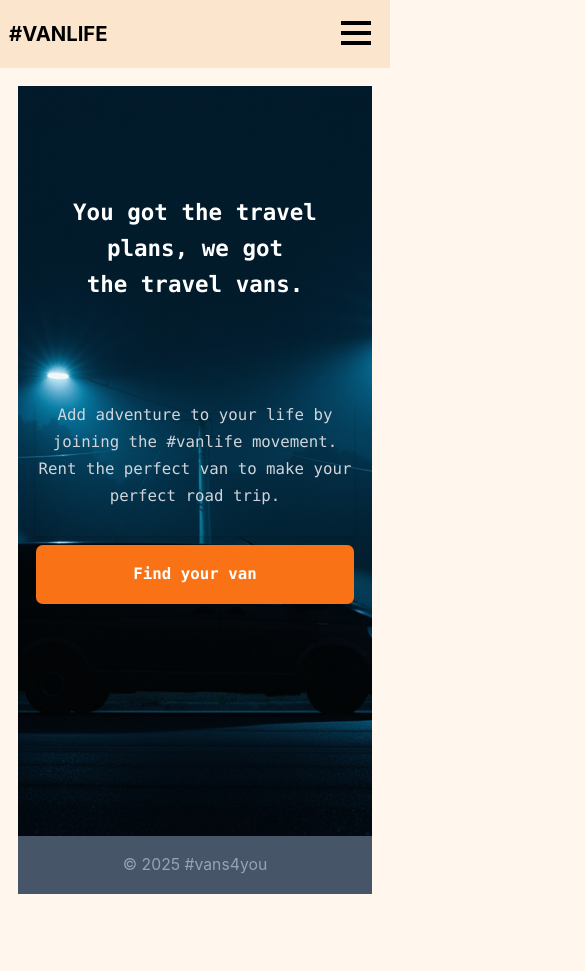
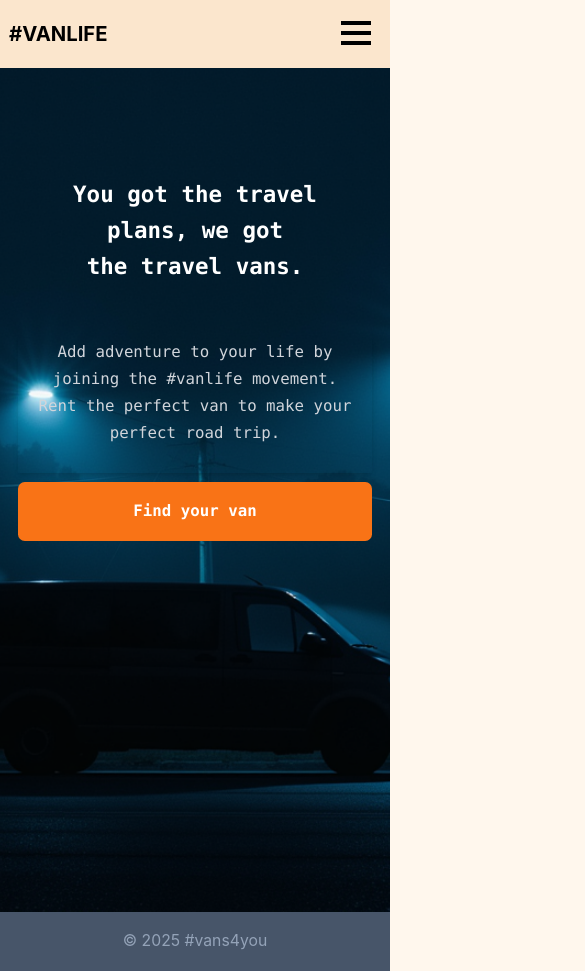
Before and after one commit to bimeksf/VansPage, a React (Vite) app: page / in a window 390 px wide. Shown: the whole page, 585 px wide, since content can reach past the window. Before the commit the page ends 912 px from the top, so only its background shows below. Built offline with nearby package versions, Linux system fonts and the light colour scheme.

Commit message:
mobile home ,about page

```diff
--- a/package.json
+++ b/package.json
@@ -4,7 +4,7 @@
   "version": "0.0.0",
   "type": "module",
   "scripts": {
-    "dev": "vite",
+    "start": "vite",
     "build": "vite build",
     "lint": "eslint .",
     "preview": "vite preview",
--- a/src/App.jsx
+++ b/src/App.jsx
@@ -30,7 +30,6 @@ function App() {
 
       <BrowserRouter>
       <Routes>
-
         <Route path="/" element={<Layout/>} >
           <Route index element={<Home/>} />
           <Route path="about" element={<About/>} />
--- a/src/components/Header.jsx
+++ b/src/components/Header.jsx
@@ -33,14 +33,13 @@ export default function Header() {
                 </button>
 
                 <div className={`
-                    ${isMenuOpen ? 'translate-x-0 opacity-100' : 'hidden opacity-0 translate-x-[200px]'} transition-all duration-300 ease-in-out
-                    flex flex-col absolute right-0 bottom-0 gap-4 bg-background min-h-screen items-center z-10
-                    p-4 my-[-3rem]
-                lg:flex lg:flex-row lg:static lg:min-h-0 lg:gap-6 lg:p-0 lg:translate-x-0
+  ${isMenuOpen ? 'translate-x-0 opacity-100' : 'opacity-0 translate-x-[200px] lg:opacity-100 lg:translate-x-0'}
+  transition-all duration-300 ease-in-out
+  flex flex-col absolute right-0 bottom-0 gap-4 bg-background min-h-screen items-center z-10
+  p-4 my-[-3rem]
+  lg:flex lg:flex-row lg:static lg:min-h-0 lg:gap-6 lg:p-0
+`}>
 
-
-
-                `}>
                     <NavLink to="/host" className={({ isActive }) =>
                             `border-b-4 ${isActive ? 'border-customOrange' : 'border-transparent'} hover:border-customOrange`
                         }
--- a/src/components/Layout.jsx
+++ b/src/components/Layout.jsx
@@ -7,9 +7,12 @@ export default function Layout() {
 
 return (
     <>
+    <div className='h-screen flex flex-col '>
     <Header/>
-    <div className='h-screen flex flex-col p-4 '>
+    <main >
+
     <Outlet/>
+    </main>
 
     <Footer/>
     </div>
--- a/src/pages/About.jsx
+++ b/src/pages/About.jsx
@@ -7,7 +7,7 @@ export default function About() {
         <div className="h-screen flex flex-col   text-left mb-10">
 
                 <img src={darkVan} alt="" className="about-img"/>
-                <div className="">
+                <div className="px-4">
                 <h1 className="text-2xl font-bold m-2 pb-4">Don’t squeeze in a sedan when you could relax in a van.</h1>
                 <p className="text-sm font-mono m-2 pb-2">Our mission is to enliven your road trip with the perfect travel van rental. Our vans are recertified before each trip to ensure your travel plans can go off without a hitch.
                 (Hitch costs extra 😉)</p>
--- a/src/pages/Home.jsx
+++ b/src/pages/Home.jsx
@@ -4,11 +4,11 @@ export default function Header() {
 
     return (
 
-        <div className=" flex flex-col   text-center h-screen bg-background p-4 bg-[url(./images/dar2.png)] bg-cover bg-center
+        <div className=" flex flex-col   text-center h-screen bg-background p-4 bg-[url(./images/dar2.png)] bg-cover bg-center  w-screen
  gap-2 font-mono
    " >
-            <h1 className="text-xl font-bold leading-8 text-white mt-20  lg:m-0  lg:sel lg:justify-items-center lg:text-6xl lg:p-8">You got the travel plans, we got the travel vans.</h1>
-            <p className="shadow-md  leading-6 text-gray-300 text-sm  mt-20 pb-6  lg:m-0  lg:text-lg  lg:p-8 lg:mb">Add adventure to your life by joining the #vanlife movement. Rent the perfect van to make your perfect road trip.</p>
+            <h1 className="text-xl font-bold leading-8 text-white mt-20  lg:m-0  lg:sel lg:justify-items-center lg:text-6xl lg:p-8 px-4">You got the travel plans, we got the travel vans.</h1>
+            <p className="shadow-md  leading-6 text-gray-300 text-sm  mt-10 pb-6  lg:m-0  lg:text-lg  lg:p-8 lg:mb px-4">Add adventure to your life by joining the #vanlife movement. Rent the perfect van to make your perfect road trip.</p>
           <Link to="/vans" className="px-4 py-4 text-sm bg-orange-500 rounded-md text-white transform hover:scale-105 transition-transform duration-200 ease-in-out font-bold  lg:w-40  lg:px-2 lg:mx-auto  ">Find your van</Link>
 
 
--- a/src/pages/Login.jsx
+++ b/src/pages/Login.jsx
@@ -27,7 +27,7 @@ export default function Login() {
     }
 
     return (
-        <div>
+        <div className="p-4">
             <form onSubmit={handleForm}>
                 <label htmlFor="email">Email</label>
                 <input
--- a/src/pages/Vans.jsx
+++ b/src/pages/Vans.jsx
@@ -9,7 +9,7 @@ export default function Van() {
   const van = dataVans.map((van) => {
     return (
       <Link to={`/vans/${van.id}`}>
-        <div key={van.id} className="van-wrapper">
+        <div key={van.id} className="van-wrapper px-4">
           <img src={van.imageUrl} alt={van.name} />
           <div className="van-info">
             <h2>{van.name}</h2>
```
